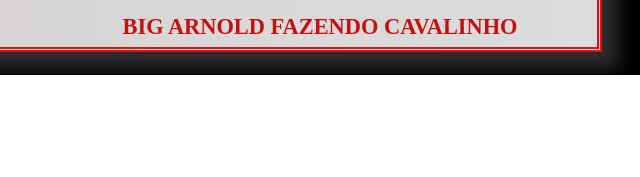
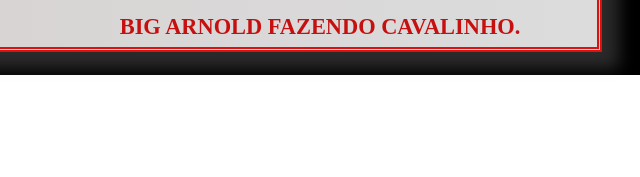
Before and after one commit to paulolima12/materialIW, a plain HTML site: page index.html in a window 1280 px wide. Shown: the part 3895-4072 px from the top of the page, 540-1180 px from the left. Drawn offline with Linux system fonts and the light colour scheme.

Commit message:
testando se ta salvando

```diff
--- a/index.html
+++ b/index.html
@@ -87,7 +87,7 @@
 				<div class="col-6">
 					<iframe width=80% height="400" src="https://www.youtube.com/embed/dJiDqaJ3-gc" title="Arnold treinando costa na remada cavalinho." frameborder="0" allow="accelerometer; autoplay; clipboard-write; encrypted-media; gyroscope; picture-in-picture; web-share" allowfullscreen></iframe>
 					<div>
-						<h1>BIG ARNOLD FAZENDO CAVALINHO</h1>
+						<h1>BIG ARNOLD FAZENDO CAVALINHO.</h1>
 					</div>
 		</div>	</div>
 		</section>
```
